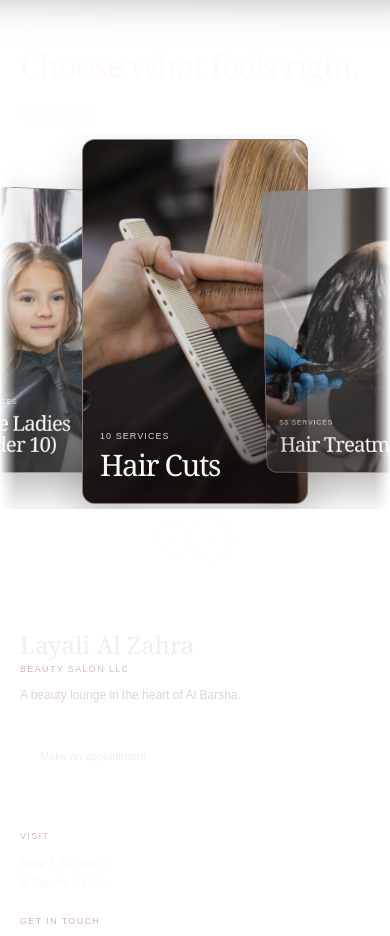
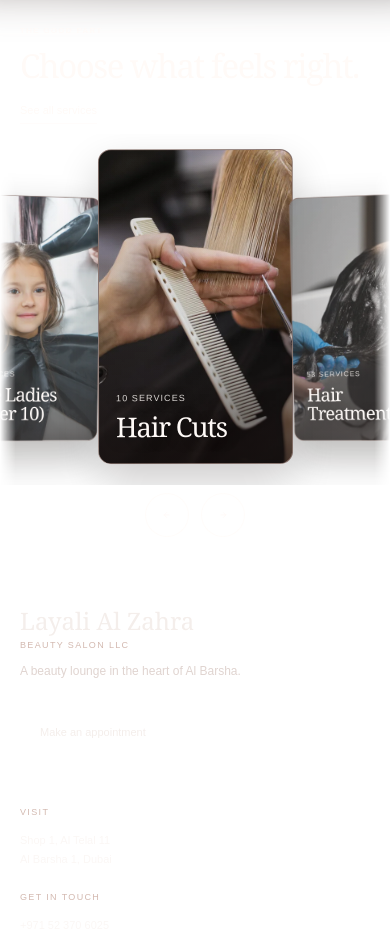
Before and after one commit to layalialzahra/layali-al-zahra-website, a React (Vite) app: page / in a window 390 px wide. Shown: the part 940-1876 px from the top of the page. Built offline with nearby package versions, Linux system fonts and the light colour scheme; no server answers; a web font is replaced by a local one.

Commit message:
Add floating motion and refine mobile service cards

```diff
--- a/src/components/HomePage.tsx
+++ b/src/components/HomePage.tsx
@@ -94,13 +94,11 @@ const serviceCarouselStyles = `
 .lz-service-card__caption small { color: rgba(255,250,247,.84); font-size: 9px; letter-spacing: .12em; text-transform: uppercase; }
 .lz-service-card__caption strong { font-family: Georgia,'Times New Roman',serif; font-size: clamp(17px,1.8vw,25px); font-weight: 400; letter-spacing: -.045em; line-height: 1.02; text-wrap: balance; }
 .lz-service-slot[data-offset='0'] .lz-service-card__caption strong { font-size: clamp(24px,2.5vw,36px); }
-.lz-services__controls { display: flex; align-items: center; justify-content: center; gap: 0; margin-top: 2px; }
-.lz-service-arrow { position: relative; display: grid; width: 44px; height: 44px; flex: none; place-items: center; padding: 0; border: 1px solid rgba(255,250,247,.78); border-radius: 50%; background: transparent; color: #fffaf7; cursor: pointer; transition: color .25s ease,background .25s ease,border-color .25s ease,transform .25s ease; }
-.lz-service-arrow--previous { width: 32px; height: 32px; border-color: rgba(255,250,247,.52); }
-.lz-service-arrow--next { width: 44px; height: 44px; margin-left: 0; }
+.lz-services__controls { display: flex; align-items: center; justify-content: center; gap: 12px; margin-top: 2px; }
+.lz-service-arrow { position: relative; display: grid; width: 44px; height: 44px; flex: none; place-items: center; padding: 0; border: 1px solid rgba(255,250,247,.62); border-radius: 50%; background: rgba(255,250,247,.025); color: #fffaf7; cursor: pointer; transform: scale(1); transition: color .25s ease,background .25s ease,border-color .25s ease,box-shadow .25s ease,transform .25s ease; }
+.lz-service-arrow--previous,.lz-service-arrow--next { width: 44px; height: 44px; }
 .lz-service-arrow svg { width: 14px; height: 14px; fill: none; stroke: currentColor; stroke-linecap: round; stroke-linejoin: round; stroke-width: 1.2; }
-.lz-service-arrow--previous svg { width: 12px; height: 12px; }
-.lz-service-arrow:hover { transform: scale(1.08); border-color: #fffaf7; background: rgba(255,250,247,.16); color: #fffaf7; }
+.lz-service-arrow:hover,.lz-service-arrow:focus-visible { z-index: 1; transform: scale(1.14); border-color: #fffaf7; background: rgba(255,250,247,.18); box-shadow: 0 0 0 4px rgba(255,250,247,.08),0 8px 24px rgba(8,5,4,.2); color: #fffaf7; outline: none; }
 .lz-review { min-height: 410px; height: 410px; padding-top: 36px; padding-bottom: 36px; background: transparent; }
 .lz-review::before { background: none; filter: none; transform: none; }
 .lz-review__scrim { background: transparent; }
@@ -117,11 +115,11 @@ const serviceCarouselStyles = `
   .lz-cover__copy { right: 16px; left: 16px; }
   .lz-services { padding: 20px 0 30px; }
   .lz-services__heading { padding-right: 20px; padding-left: 20px; }
-  .lz-services__stage { --service-card-width: min(58vw,232px); height: clamp(370px,96vw,420px); }
+  .lz-services__stage { --service-card-width: min(50vw,210px); height: clamp(335px,90vw,372px); }
   .lz-service-card { border-radius: 13px; }
   .lz-service-card__caption { right: 17px; bottom: 22px; left: 17px; gap: 7px; }
-  .lz-service-card__caption strong { font-size: clamp(23px,6.7vw,32px); }
-  .lz-service-slot[data-offset='0'] .lz-service-card__caption strong { font-size: clamp(28px,7.6vw,36px); }
+  .lz-service-card__caption strong { font-size: clamp(22px,6vw,27px); }
+  .lz-service-slot[data-offset='0'] .lz-service-card__caption strong { font-size: clamp(25px,7vw,30px); }
   .lz-services__controls { margin-top: 8px; }
   .lz-review { height: 380px; min-height: 380px; padding: 34px 22px; }
 }
@@ -199,7 +197,7 @@ export default function HomePage({ onNavigate, reviews, disableInitialAnimations
   const [serviceStageWidth, setServiceStageWidth] = useState(0);
   const compactServiceStage = serviceStageWidth > 0 && serviceStageWidth <= 1000;
   const serviceOffsets = compactServiceStage ? [-2, -1, 0, 1, 2] : services.length >= 9 ? [-4, -3, -2, -1, 0, 1, 2, 3, 4] : services.length >= 7 ? [-3, -2, -1, 0, 1, 2, 3] : services.length >= 5 ? [-2, -1, 0, 1, 2] : services.map((_, index) => index - Math.floor((services.length - 1) / 2));
-  const serviceStep = serviceStageWidth * (serviceStageWidth <= 700 ? 0.4 : compactServiceStage ? 0.27 : 0.132);
+  const serviceStep = serviceStageWidth * (serviceStageWidth <= 700 ? 0.44 : compactServiceStage ? 0.27 : 0.132);
   const visibleServiceCards = serviceOffsets.map((offset) => ({
     offset,
     index: (serviceIndex + offset + services.length) % services.length,
@@ -360,18 +358,24 @@ export default function HomePage({ onNavigate, reviews, disableInitialAnimations
           </motion.div>
           {visibleServiceCards.length > 0 && <motion.div className="lz-services__carousel" role="group" aria-roledescription="carousel" aria-label="Service categories" initial={reducedMotion || disableInitialAnimations ? false : { opacity: 0, y: 55 }} animate={servicesInView ? { opacity: 1, y: 0 } : reducedMotion || disableInitialAnimations ? { opacity: 1, y: 0 } : { opacity: 0, y: 34 }} transition={{ duration: 0.88, delay: 0.08, ease: [0.2, 0.75, 0.2, 1] }} onMouseEnter={() => setServicePaused(true)} onMouseLeave={() => setServicePaused(false)} onFocus={() => setServicePaused(true)} onBlur={(event) => { if (!event.currentTarget.contains(event.relatedTarget as Node)) setServicePaused(false); }} onKeyDown={(event) => { if (event.key === 'ArrowLeft') { event.preventDefault(); moveService(-1); } if (event.key === 'ArrowRight') { event.preventDefault(); moveService(1); } }}>
             <div className="lz-services__stage" ref={serviceStage}>
-              {visibleServiceCards.map(({ service, offset }) => {
+              {visibleServiceCards.map(({ service, offset, index }) => {
                 const pose = servicePose(offset);
+                const floatDelay = Math.abs(offset) * 0.2 + (index % 3) * 0.12;
                 const entryOffset = serviceRevealPlayed && Math.abs(offset) === (compactServiceStage ? 2 : 3) && Math.sign(offset) === serviceDirection ? offset + serviceDirection : offset;
                 const initialPose = serviceRevealPlayed
                   ? { ...pose, x: entryOffset * serviceStep, opacity: entryOffset === offset ? pose.opacity : 0 }
                   : { ...pose, y: 72, scale: 0.78, opacity: 0, rotateY: -offset * 4, rotateZ: 0 };
                 return <motion.div className="lz-service-slot" data-offset={offset} key={service.id} initial={reducedMotion || disableInitialAnimations ? false : initialPose} animate={servicesInView ? pose : reducedMotion || disableInitialAnimations ? pose : { ...pose, y: pose.y + 18, opacity: 0 }} transition={{ x: { duration: reducedMotion ? 0.01 : 0.46, ease: [0.22, 1, 0.36, 1] }, y: { duration: reducedMotion ? 0.01 : 0.52, ease: [0.22, 1, 0.36, 1] }, scale: { duration: reducedMotion ? 0.01 : 0.52, ease: [0.22, 1, 0.36, 1] }, rotateY: { duration: reducedMotion ? 0.01 : 0.52, ease: [0.22, 1, 0.36, 1] }, rotateZ: { duration: reducedMotion ? 0.01 : 0.52, ease: [0.22, 1, 0.36, 1] }, opacity: { duration: reducedMotion ? 0.01 : 0.4, ease: [0.22, 1, 0.36, 1] } }}>
-                  <button className="lz-service-card" type="button" tabIndex={Math.abs(offset) > (compactServiceStage ? 1 : 3) ? -1 : 0} onClick={() => { if (offset === 0) onNavigate('services'); else { setServiceDirection(Math.sign(offset)); setServiceIndex((index) => (index + offset + services.length) % services.length); } }} aria-current={offset === 0 ? 'true' : undefined} aria-label={offset === 0 ? `Explore ${service.name} services` : `Bring ${service.name} to the centre`}>
+                  <motion.button className="lz-service-card" type="button" tabIndex={Math.abs(offset) > (compactServiceStage ? 1 : 3) ? -1 : 0} onClick={() => { if (offset === 0) onNavigate('services'); else { setServiceDirection(Math.sign(offset)); setServiceIndex((index) => (index + offset + services.length) % services.length); } }} aria-current={offset === 0 ? 'true' : undefined} aria-label={offset === 0 ? `Explore ${service.name} services` : `Bring ${service.name} to the centre`}
+                    animate={reducedMotion ? { y: 0, rotateZ: 0 } : { y: [0, -6, 0, 6, 0], rotateZ: [0, 0.4, 0, -0.4, 0] }}
+                    transition={reducedMotion ? { duration: 0.01 } : { y: { duration: 5.2, ease: 'easeInOut', repeat: Infinity, delay: floatDelay }, rotateZ: { duration: 6.2, ease: 'easeInOut', repeat: Infinity, delay: floatDelay } }}
+                    whileHover={reducedMotion ? undefined : { y: -10, scale: 1.035, transition: { duration: 0.24, ease: [0.2, 0.75, 0.2, 1] } }}
+                    whileFocus={reducedMotion ? undefined : { y: -7, scale: 1.02 }}
+                    whileTap={reducedMotion ? undefined : { scale: 0.985 }}>
                     <img className="lz-service-card__photo" src={service.image} alt={service.alt} loading="lazy" />
                     <span className="lz-service-card__shade" aria-hidden="true" />
                     <span className="lz-service-card__caption">{service.detail && <small>{service.detail}</small>}<strong>{service.name}</strong></span>
-                  </button>
+                  </motion.button>
                 </motion.div>;
               })}
             </div>
```
